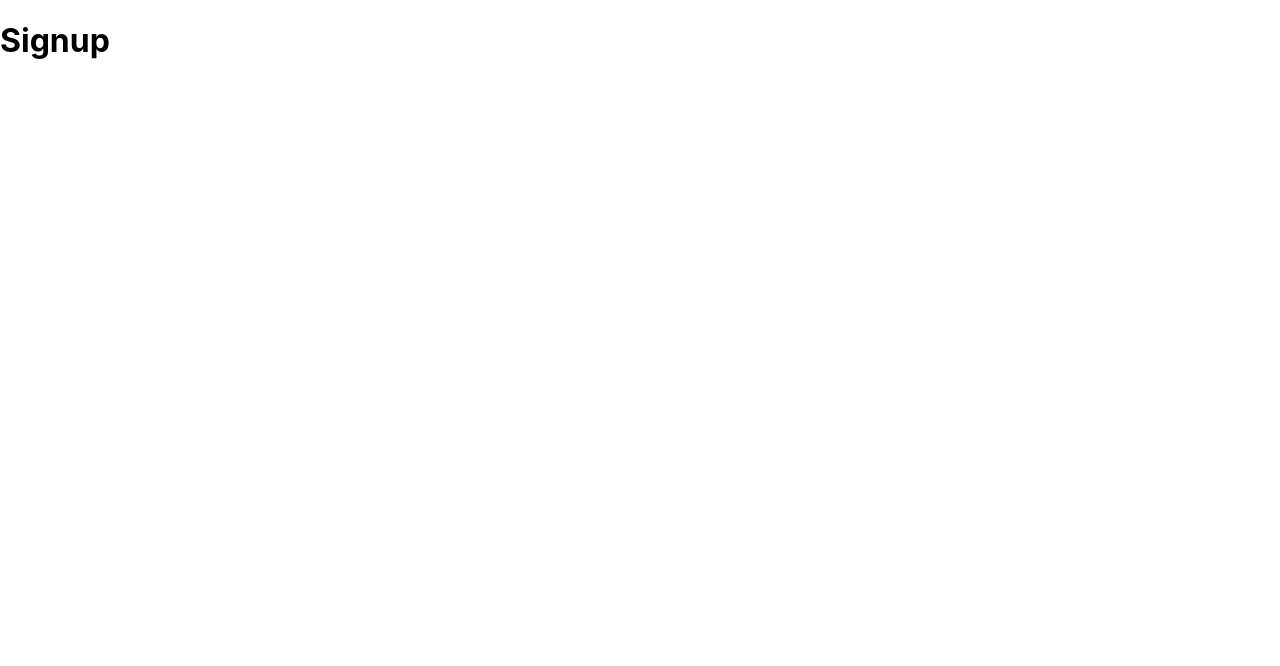
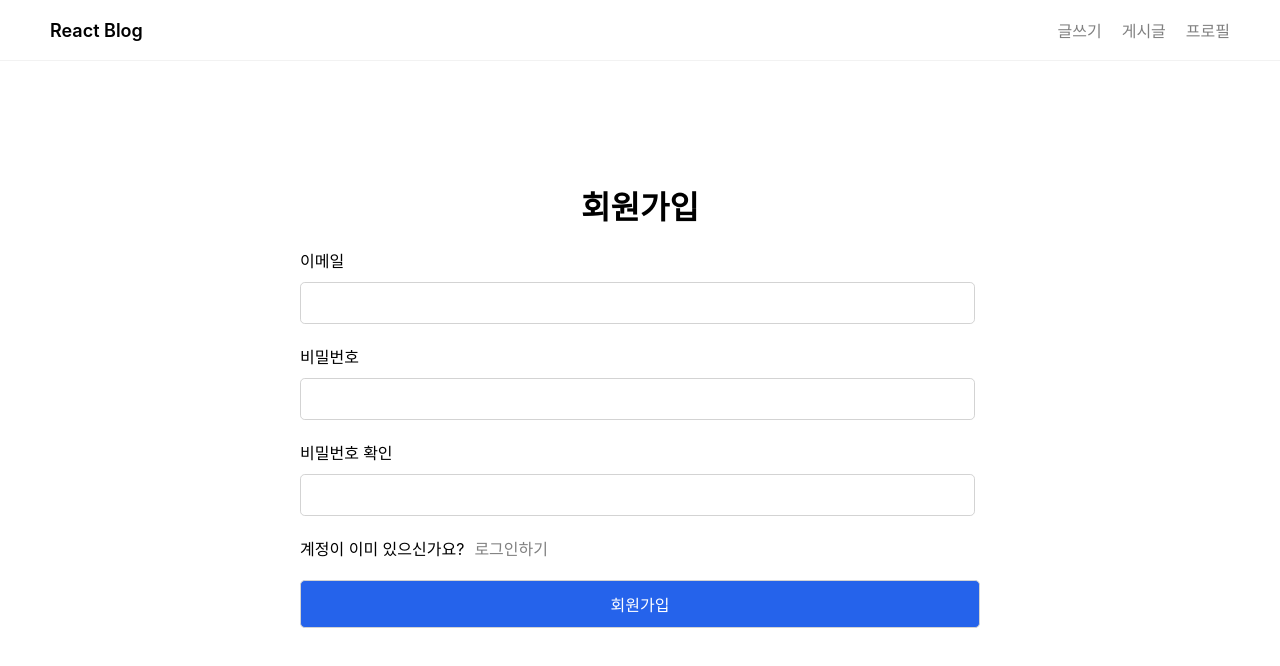
Before and after one commit to kyi7829/fastcampus-blog-app, a React (Create React App) app: page /signup in a window 1280 px wide. Shown: the top 666 px of the page. Built offline with nearby package versions, Linux system fonts and the light colour scheme.

Commit message:
loguin, signup 페이지 작업

```diff
--- /dev/null
+++ b/src/components/LoginForm.tsx
@@ -0,0 +1,26 @@
+import { Link } from "react-router-dom";
+
+export default function LoginForm() {
+    return (
+        <form action="/post" method="POST" className="form form--lg">
+            <h1 className="form__title">로그인</h1>
+            <div className="form__block">
+                <label htmlFor="email">이메일</label>
+                <input type="email" name="email" id="email" required />
+            </div>
+            <div className="form__block">
+                <label htmlFor="password">비밀번호</label>
+                <input type="password" name="password" id="password" required />
+            </div>
+            <div className="form__block">
+                계정이 없으신가요?
+                <Link to="/signup" className="form__link">
+                    회원가입하기
+                </Link>
+            </div>
+            <div className="form__block">
+                <input type="submit" value="로그인" className="form__btn--submit" />
+            </div>
+        </form>
+    );
+}
--- a/src/components/PostForm.tsx
+++ b/src/components/PostForm.tsx
@@ -17,5 +17,5 @@
                 <input type="submit" value="제출" className="form__btn--submit" />
             </div>
         </form>
-    )
+    );
 }
--- a/src/components/Router.tsx
+++ b/src/components/Router.tsx
@@ -1,3 +1,5 @@
+import { useState } from 'react'
+
 import { Route, Routes, Navigate } from 'react-router-dom'
 import Home from 'pages/home';
 import PostList from 'pages/posts';
@@ -9,9 +11,13 @@
 import SignupPage from 'pages/signup';
 
 export default function Router() {
+  // firebase Auth가 인증되었으면 true로 변경해주는 로직 추가
+  const [isAuthenticated, setIsAuthenticated] = useState<boolean>(false);
   return (
     <>
       <Routes>
+        {isAuthenticated ? (
+          <>
             <Route path="/" element={<Home />} />
             <Route path="/posts" element={<PostList />} />
             <Route path="/posts/:id" element={<PostDetail />} />
@@ -21,6 +27,14 @@
             <Route path="/login" element={<LoginPage />} />
             <Route path="/signup" element={<SignupPage />} />
             <Route path="*" element={<Navigate replace to="/" />} />
+          </>
+        ) : (
+          <>
+            <Route path="/login" element={<LoginPage />} />
+            <Route path="/signup" element={<SignupPage />} />
+            <Route path="*" element={<LoginPage />} />
+          </>
+        )}
       </Routes>
     </>
   );
--- /dev/null
+++ b/src/components/SignupForm.tsx
@@ -0,0 +1,30 @@
+import { Link } from "react-router-dom";
+
+export default function SignupForm() {
+    return (
+        <form action="/post" method="POST" className="form form--lg">
+            <h1 className="form__title">회원가입</h1>
+            <div className="form__block">
+                <label htmlFor="email">이메일</label>
+                <input type="email" name="email" id="email" required />
+            </div>
+            <div className="form__block">
+                <label htmlFor="password">비밀번호</label>
+                <input type="password" name="password" id="password" required />
+            </div>
+            <div className="form__block">
+                <label htmlFor="password">비밀번호 확인</label>
+                <input type="password" name="password_confirm" id="password_confirm" required />
+            </div>
+            <div className="form__block">
+                계정이 이미 있으신가요?
+                <Link to="/login" className="form__link">
+                    로그인하기
+                </Link>
+            </div>
+            <div className="form__block">
+                <input type="submit" value="회원가입" className="form__btn--submit" />
+            </div>
+        </form>
+    );
+}
--- a/src/index.css
+++ b/src/index.css
@@ -414,3 +414,25 @@
 .form .form__btn--submit:focus {
   background-color: #1945a4;
 }
+
+/* login form */
+.form--lg {
+  min-height: 70vh;
+  margin-top: 10vh;
+}
+
+.form__title {
+  text-align: center;
+  margin-bottom: 4px;
+}
+
+.form__link {
+  margin-left: 10px;
+  text-decoration: none;
+  color: gray;
+}
+
+.form__link:hover,
+.form__link:focus {
+  color: black;
+}
--- a/src/index.tsx
+++ b/src/index.tsx
@@ -3,7 +3,6 @@
 import './index.css';
 import App from './App';
 import { BrowserRouter as Router } from 'react-router-dom';
-import firebase from 'firebaseApp';
 
 const root = ReactDOM.createRoot(
   document.getElementById('root') as HTMLElement
--- a/src/pages/login/index.tsx
+++ b/src/pages/login/index.tsx
@@ -1,3 +1,12 @@
+import Footer from "components/Footer";
+import Header from "components/Header";
+import LoginForm from "components/LoginForm";
+
 export default function LoginPage() {
-    return <h2>Login</h2>;
+    return (
+        <>
+            <Header />
+            <LoginForm />
+        </>
+    )
 }
--- a/src/pages/signup/index.tsx
+++ b/src/pages/signup/index.tsx
@@ -1,3 +1,11 @@
+import Header from "components/Header";
+import SignupForm from "components/SignupForm";
+
 export default function SignupPage () {
-    return <h1>Signup</h1>;
+    return (
+        <>
+            <Header />
+            <SignupForm />
+        </>
+    )
 }
```
Lines whose indentation alone changed are shown as unchanged.
